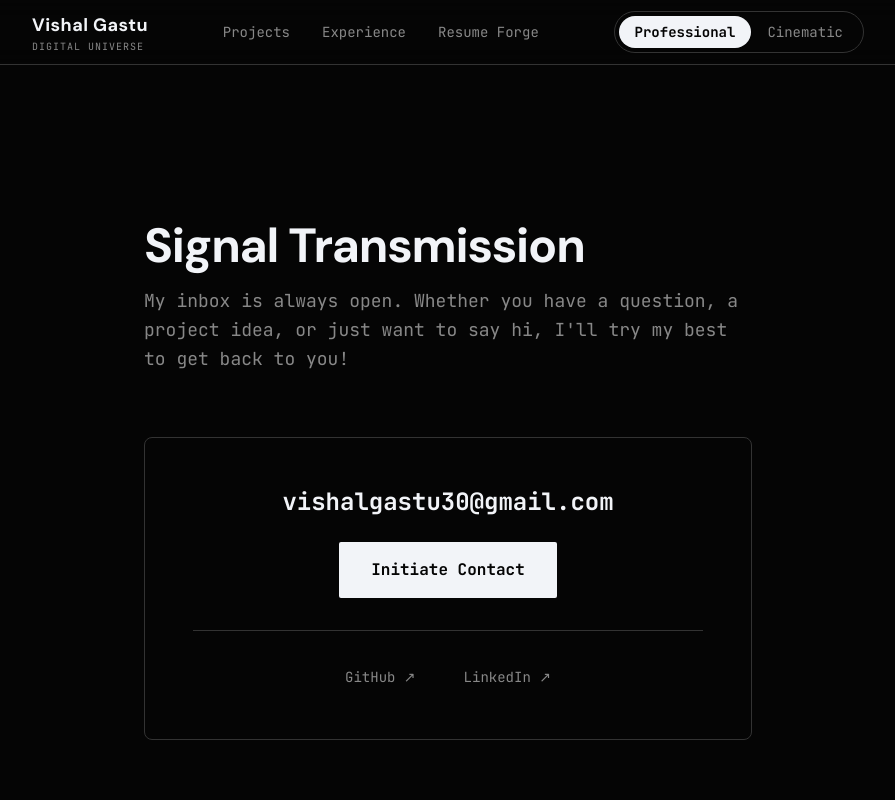
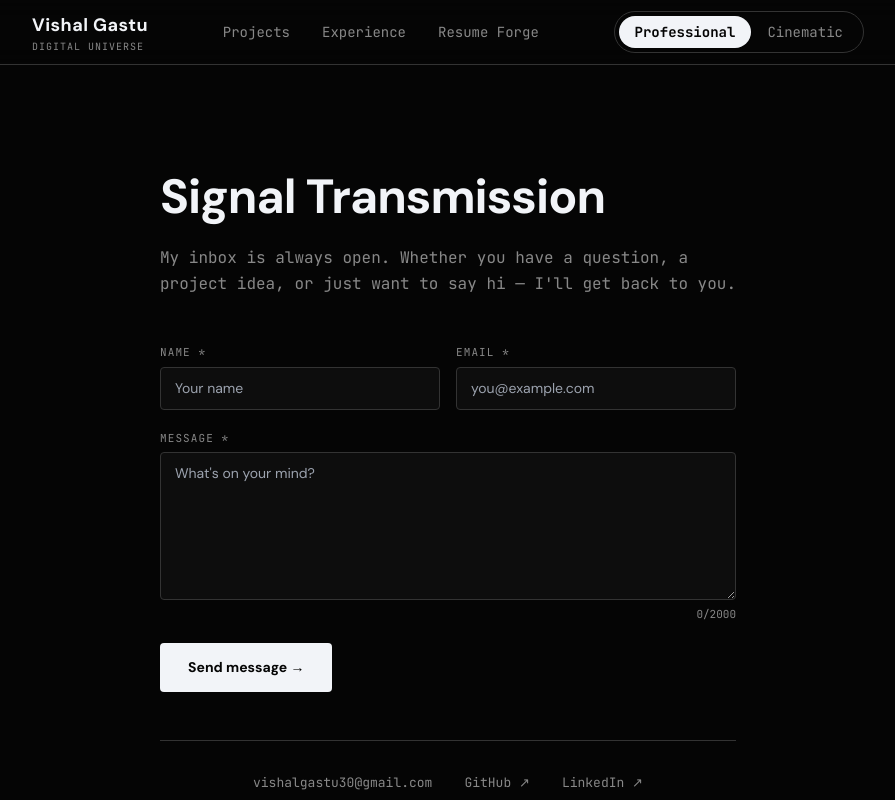
Before and after one commit to VishalGastu30/Dream, a Next.js app in the folder apps/web/: page /contact in a window 1280 px wide. Shown: the top 800 px of the page, without its empty margins (192-1087 px from the left). Built offline with nearby package versions, Linux system fonts and the light colour scheme; no server answers.

Commit message:
feat(web): enhance contact page with form submission to API (P6-08)

```diff
--- a/apps/web/src/app/contact/page.tsx
+++ b/apps/web/src/app/contact/page.tsx
@@ -1,55 +1,324 @@
-import type { Metadata } from "next";
+"use client";
 
-export const metadata: Metadata = {
-  title: "Contact | Vishal Gastu",
-  description: "Get in touch.",
-};
+/**
+ * apps/web/src/app/contact/page.tsx
+ * P6-08 — Contact page with working form → POST /api/contact.
+ */
+
+import { apiFetch } from "@/lib/api";
+import { useState } from "react";
+
+// Note: export const metadata doesn't work in client components.
+// SEO metadata is handled via the parent layout title.
+
+type FormState = "idle" | "sending" | "sent" | "error";
 
 export default function ContactPage() {
+  const [state, setState] = useState<FormState>("idle");
+  const [name, setName] = useState("");
+  const [email, setEmail] = useState("");
+  const [message, setMessage] = useState("");
+  const [errorMsg, setErrorMsg] = useState("");
+
+  async function handleSubmit(e: React.FormEvent) {
+    e.preventDefault();
+    setState("sending");
+    setErrorMsg("");
+
+    try {
+      const res = await apiFetch("/api/contact", {
+        method: "POST",
+        body: JSON.stringify({
+          name: name.trim(),
+          email: email.trim(),
+          message: message.trim(),
+        }),
+      });
+
+      if (res.ok) {
+        setState("sent");
+      } else {
+        const data = (await res.json()) as { error?: string };
+        setErrorMsg(data.error ?? "Something went wrong. Try emailing directly.");
+        setState("error");
+      }
+    } catch {
+      setErrorMsg("Could not reach the server. Please email me directly.");
+      setState("error");
+    }
+  }
+
   return (
-    <div className="min-h-screen pt-24 pb-16 space-y-16 max-w-2xl mx-auto px-8 flex flex-col justify-center">
-      <header className="space-y-4">
-        <h1 className="text-4xl md:text-5xl font-heading font-bold text-foreground tracking-tight">
+    <div
+      style={{
+        minHeight: "100vh",
+        paddingTop: "96px",
+        paddingBottom: "64px",
+        maxWidth: "640px",
+        margin: "0 auto",
+        padding: "96px 32px 64px",
+        display: "flex",
+        flexDirection: "column",
+        gap: "48px",
+      }}
+    >
+      <header style={{ display: "flex", flexDirection: "column", gap: "12px" }}>
+        <h1
+          style={{
+            margin: 0,
+            fontSize: "clamp(2rem, 5vw, 3rem)",
+            fontWeight: 700,
+            color: "var(--color-foreground)",
+            fontFamily: "var(--font-dm-sans, sans-serif)",
+            letterSpacing: "-0.02em",
+          }}
+        >
           Signal Transmission
         </h1>
-        <p className="text-lg text-muted font-mono leading-relaxed">
+        <p
+          style={{
+            margin: 0,
+            fontSize: "16px",
+            color: "var(--color-muted)",
+            fontFamily: "var(--font-jetbrains-mono, monospace)",
+            lineHeight: 1.6,
+          }}
+        >
           My inbox is always open. Whether you have a question, a project idea, or just want to say
-          hi, I'll try my best to get back to you!
+          hi — I'll get back to you.
         </p>
       </header>
 
-      <div className="p-8 md:p-12 border border-border rounded-lg bg-accent-dim/5 text-center space-y-8">
-        <div className="space-y-6">
-          <p className="text-foreground font-mono font-bold text-xl md:text-2xl">
-            vishalgastu30@gmail.com
+      {state === "sent" ? (
+        <div
+          style={{
+            padding: "40px",
+            border: "1px solid rgba(0,208,132,0.2)",
+            borderRadius: "8px",
+            background: "rgba(0,208,132,0.04)",
+            textAlign: "center",
+          }}
+        >
+          <div style={{ fontSize: "32px", marginBottom: "16px" }}>✓</div>
+          <h2
+            style={{
+              margin: "0 0 8px",
+              fontSize: "18px",
+              color: "var(--color-foreground)",
+              fontFamily: "var(--font-dm-sans, sans-serif)",
+            }}
+          >
+            Message received
+          </h2>
+          <p
+            style={{
+              margin: 0,
+              fontSize: "14px",
+              color: "var(--color-muted)",
+              fontFamily: "var(--font-jetbrains-mono, monospace)",
+            }}
+          >
+            I'll get back to you at{" "}
+            <strong style={{ color: "var(--color-foreground)" }}>{email}</strong> as soon as I can.
           </p>
+        </div>
+      ) : (
+        <form
+          onSubmit={handleSubmit}
+          style={{ display: "flex", flexDirection: "column", gap: "20px" }}
+        >
+          {/* Honeypot */}
+          <input
+            type="text"
+            name="website"
+            style={{ display: "none" }}
+            tabIndex={-1}
+            aria-hidden="true"
+          />
+
+          {state === "error" && (
+            <div
+              style={{
+                padding: "12px 16px",
+                background: "rgba(255,60,60,0.08)",
+                border: "1px solid rgba(255,60,60,0.2)",
+                borderRadius: "6px",
+                fontSize: "13px",
+                color: "#ff6b6b",
+                fontFamily: "var(--font-jetbrains-mono, monospace)",
+              }}
+            >
+              {errorMsg}
+            </div>
+          )}
+
+          <div style={{ display: "grid", gridTemplateColumns: "1fr 1fr", gap: "16px" }}>
+            <Field id="contact-name" label="Name" required>
+              <input
+                id="contact-name"
+                type="text"
+                value={name}
+                onChange={(e) => setName(e.target.value)}
+                placeholder="Your name"
+                maxLength={80}
+                required
+                style={inputStyle}
+              />
+            </Field>
+            <Field id="contact-email" label="Email" required>
+              <input
+                id="contact-email"
+                type="email"
+                value={email}
+                onChange={(e) => setEmail(e.target.value)}
+                placeholder="you@example.com"
+                maxLength={200}
+                required
+                style={inputStyle}
+              />
+            </Field>
+          </div>
+
+          <Field id="contact-message" label="Message" required>
+            <textarea
+              id="contact-message"
+              value={message}
+              onChange={(e) => setMessage(e.target.value)}
+              placeholder="What's on your mind?"
+              rows={6}
+              minLength={10}
+              maxLength={2000}
+              required
+              style={{ ...inputStyle, resize: "vertical" as const }}
+            />
+            <span
+              style={{
+                fontSize: "11px",
+                color: "var(--color-muted)",
+                alignSelf: "flex-end",
+                fontFamily: "var(--font-jetbrains-mono, monospace)",
+              }}
+            >
+              {message.length}/2000
+            </span>
+          </Field>
+
+          <button
+            type="submit"
+            disabled={state === "sending"}
+            style={{
+              padding: "14px 28px",
+              background: "var(--color-foreground)",
+              color: "var(--color-background)",
+              border: "none",
+              borderRadius: "4px",
+              fontSize: "14px",
+              fontWeight: 700,
+              fontFamily: "var(--font-dm-sans, sans-serif)",
+              cursor: state === "sending" ? "not-allowed" : "pointer",
+              opacity: state === "sending" ? 0.6 : 1,
+              alignSelf: "flex-start",
+              transition: "opacity 0.15s",
+            }}
+          >
+            {state === "sending" ? "Sending…" : "Send message →"}
+          </button>
+        </form>
+      )}
+
+      {/* Fallback direct contacts */}
+      <div
+        style={{
+          paddingTop: "32px",
+          borderTop: "1px solid var(--color-border)",
+          display: "flex",
+          justifyContent: "center",
+          gap: "32px",
+        }}
+      >
+        {[
+          {
+            label: "Email",
+            href: "mailto:vishalgastu30@gmail.com",
+            text: "vishalgastu30@gmail.com",
+          },
+          { label: "GitHub", href: "https://github.com/vishalgastu30", text: "GitHub ↗" },
+          { label: "LinkedIn", href: "https://linkedin.com/in/vishal-gastu", text: "LinkedIn ↗" },
+        ].map(({ href, text }) => (
           <a
-            href="mailto:vishalgastu30@gmail.com"
-            className="inline-block px-8 py-4 bg-foreground text-background font-bold font-mono rounded-sm hover:bg-accent transition-colors focus-visible:ring-2 focus-visible:ring-accent outline-none"
+            key={href}
+            href={href}
+            target={href.startsWith("mailto") ? undefined : "_blank"}
+            rel="noopener noreferrer"
+            style={{
+              fontSize: "13px",
+              color: "var(--color-muted)",
+              fontFamily: "var(--font-jetbrains-mono, monospace)",
+              textDecoration: "none",
+              transition: "color 0.15s",
+            }}
+            onMouseOver={(e) => {
+              (e.currentTarget as HTMLElement).style.color = "var(--color-foreground)";
+            }}
+            onFocus={(e) => {
+              (e.currentTarget as HTMLElement).style.color = "var(--color-foreground)";
+            }}
+            onMouseOut={(e) => {
+              (e.currentTarget as HTMLElement).style.color = "var(--color-muted)";
+            }}
+            onBlur={(e) => {
+              (e.currentTarget as HTMLElement).style.color = "var(--color-muted)";
+            }}
           >
-            Initiate Contact
+            {text}
           </a>
-        </div>
-
-        <div className="pt-8 border-t border-border flex justify-center gap-8 text-sm font-mono text-muted">
-          <a
-            href="https://github.com/vishalgastu"
-            target="_blank"
-            rel="noopener noreferrer"
-            className="hover:text-foreground transition-colors focus-visible:ring-2 focus-visible:ring-accent outline-none px-2 py-1 rounded-sm"
-          >
-            GitHub ↗
-          </a>
-          <a
-            href="https://linkedin.com/in/vishalgastu"
-            target="_blank"
-            rel="noopener noreferrer"
-            className="hover:text-foreground transition-colors focus-visible:ring-2 focus-visible:ring-accent outline-none px-2 py-1 rounded-sm"
-          >
-            LinkedIn ↗
-          </a>
-        </div>
+        ))}
       </div>
     </div>
   );
 }
+
+function Field({
+  id,
+  label,
+  required,
+  children,
+}: {
+  id: string;
+  label: string;
+  required?: boolean;
+  children: React.ReactNode;
+}) {
+  return (
+    <div style={{ display: "flex", flexDirection: "column", gap: "6px" }}>
+      <label
+        htmlFor={id}
+        style={{
+          fontSize: "11px",
+          color: "var(--color-muted)",
+          fontFamily: "var(--font-jetbrains-mono, monospace)",
+          textTransform: "uppercase",
+          letterSpacing: "0.1em",
+        }}
+      >
+        {label}
+        {required && " *"}
+      </label>
+      {children}
+    </div>
+  );
+}
+
+const inputStyle: React.CSSProperties = {
+  padding: "10px 14px",
+  background: "rgba(255,255,255,0.03)",
+  border: "1px solid var(--color-border)",
+  borderRadius: "4px",
+  color: "var(--color-foreground)",
+  fontSize: "14px",
+  fontFamily: "var(--font-dm-sans, sans-serif)",
+  outline: "none",
+  width: "100%",
+  boxSizing: "border-box",
+  transition: "border-color 0.15s",
+};
```
